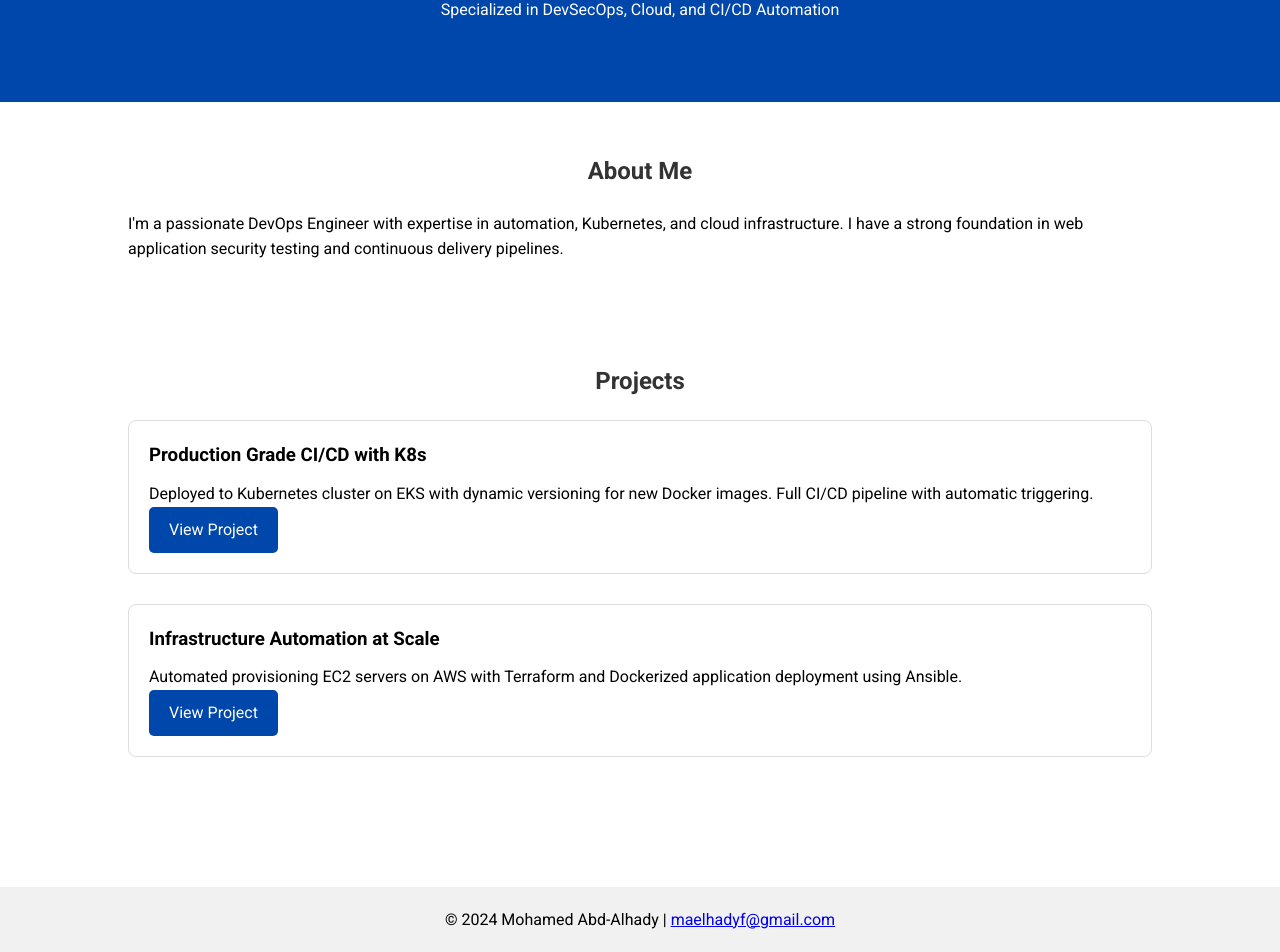
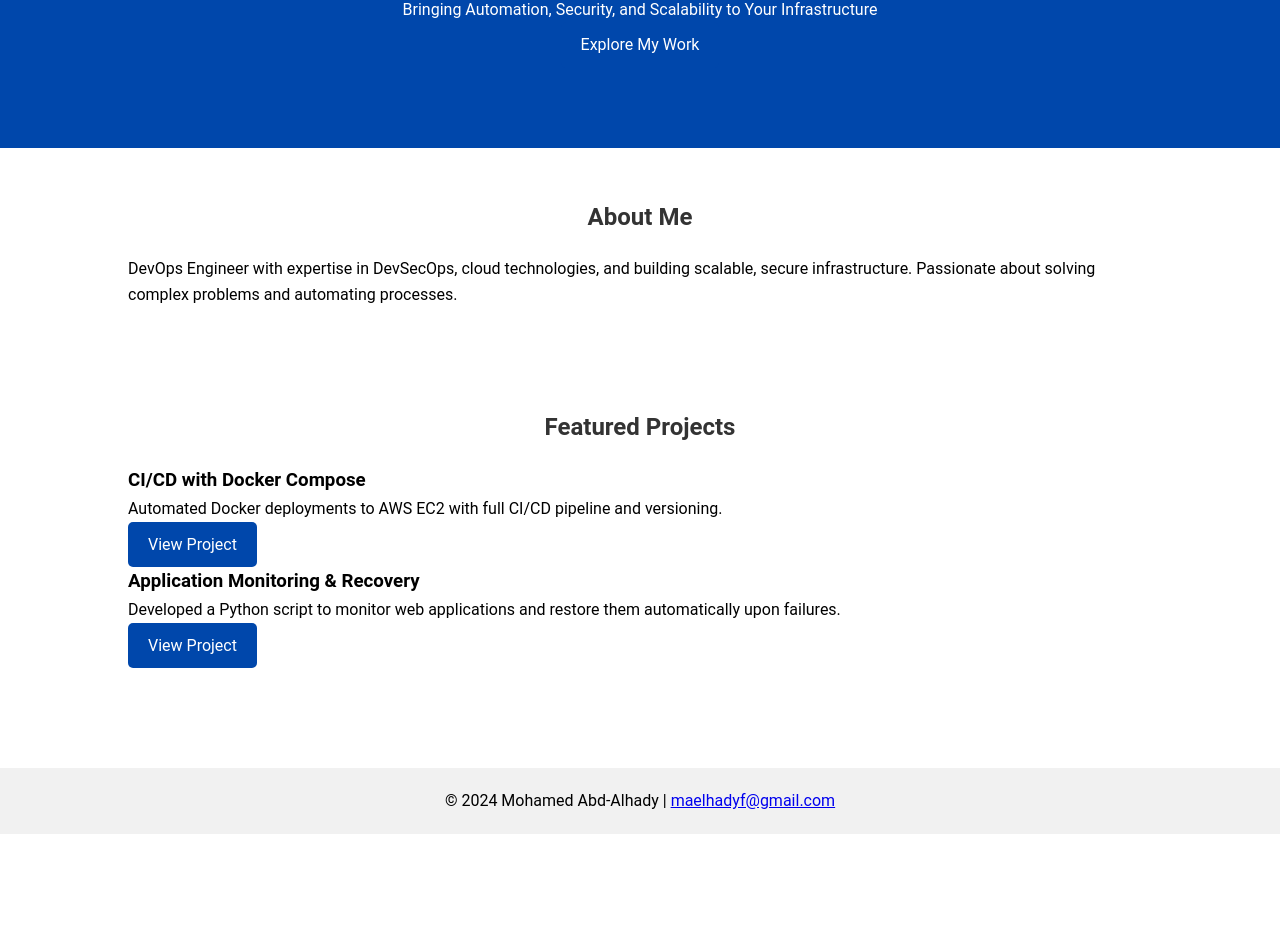
Before and after one commit to maelhadyf/github-portfolio, a plain HTML site: page index.html in a window 1280 px wide. Shown: the part 206-1158 px from the top of the page. After the commit the page ends 1040 px from the top, so only its background shows below. Drawn offline with Linux system fonts and the light colour scheme.

Commit message:
Update index.html

```diff
--- a/index.html
+++ b/index.html
@@ -4,38 +4,42 @@
     <meta charset="UTF-8">
     <meta name="viewport" content="width=device-width, initial-scale=1.0">
     <title>Mohamed Abd-Alhady - DevOps Engineer</title>
-    <link href="https://fonts.googleapis.com/css2?family=Roboto:wght@300;400;700&display=swap" rel="stylesheet">
+    <link href="https://fonts.googleapis.com/css2?family=Montserrat:wght@300;400;700&display=swap" rel="stylesheet">
     <link rel="stylesheet" href="style.css">
 </head>
 <body>
 
     <header class="hero">
+        <div class="overlay"></div>
         <div class="container">
             <h1>Mohamed Abd-Alhady</h1>
             <h2>DevOps Engineer</h2>
-            <p>Specialized in DevSecOps, Cloud, and CI/CD Automation</p>
+            <p>Bringing Automation, Security, and Scalability to Your Infrastructure</p>
+            <a href="#projects" class="btn">Explore My Work</a>
         </div>
     </header>
 
     <section class="about">
         <div class="container">
             <h2>About Me</h2>
-            <p>I'm a passionate DevOps Engineer with expertise in automation, Kubernetes, and cloud infrastructure. I have a strong foundation in web application security testing and continuous delivery pipelines.</p>
+            <p>DevOps Engineer with expertise in DevSecOps, cloud technologies, and building scalable, secure infrastructure. Passionate about solving complex problems and automating processes.</p>
         </div>
     </section>
 
-    <section class="projects">
+    <section class="projects" id="projects">
         <div class="container">
-            <h2>Projects</h2>
-            <div class="project">
-                <h3>Production Grade CI/CD with K8s</h3>
-                <p>Deployed to Kubernetes cluster on EKS with dynamic versioning for new Docker images. Full CI/CD pipeline with automatic triggering.</p>
-                <a href="https://github.com/maelhadyf/ci-cd-k8s" class="btn">View Project</a>
-            </div>
-            <div class="project">
-                <h3>Infrastructure Automation at Scale</h3>
-                <p>Automated provisioning EC2 servers on AWS with Terraform and Dockerized application deployment using Ansible.</p>
-                <a href="https://github.com/maelhadyf/infrastructure-automation" class="btn">View Project</a>
+            <h2>Featured Projects</h2>
+            <div class="project-grid">
+                <div class="project-card">
+                    <h3>CI/CD with Docker Compose</h3>
+                    <p>Automated Docker deployments to AWS EC2 with full CI/CD pipeline and versioning.</p>
+                    <a href="https://github.com/maelhadyf/docker-compose-ci-cd" class="btn">View Project</a>
+                </div>
+                <div class="project-card">
+                    <h3>Application Monitoring & Recovery</h3>
+                    <p>Developed a Python script to monitor web applications and restore them automatically upon failures.</p>
+                    <a href="https://github.com/maelhadyf/app-monitor-recovery" class="btn">View Project</a>
+                </div>
             </div>
         </div>
     </section>
```
